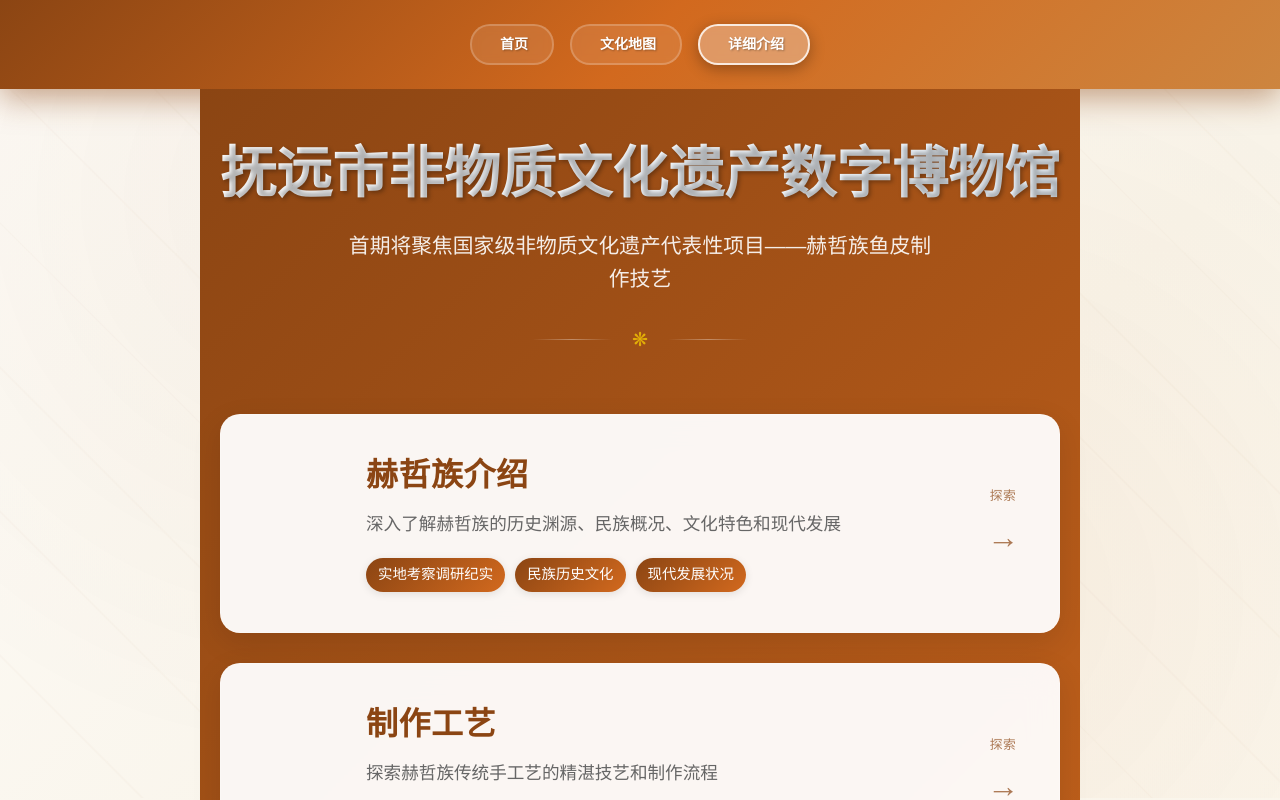
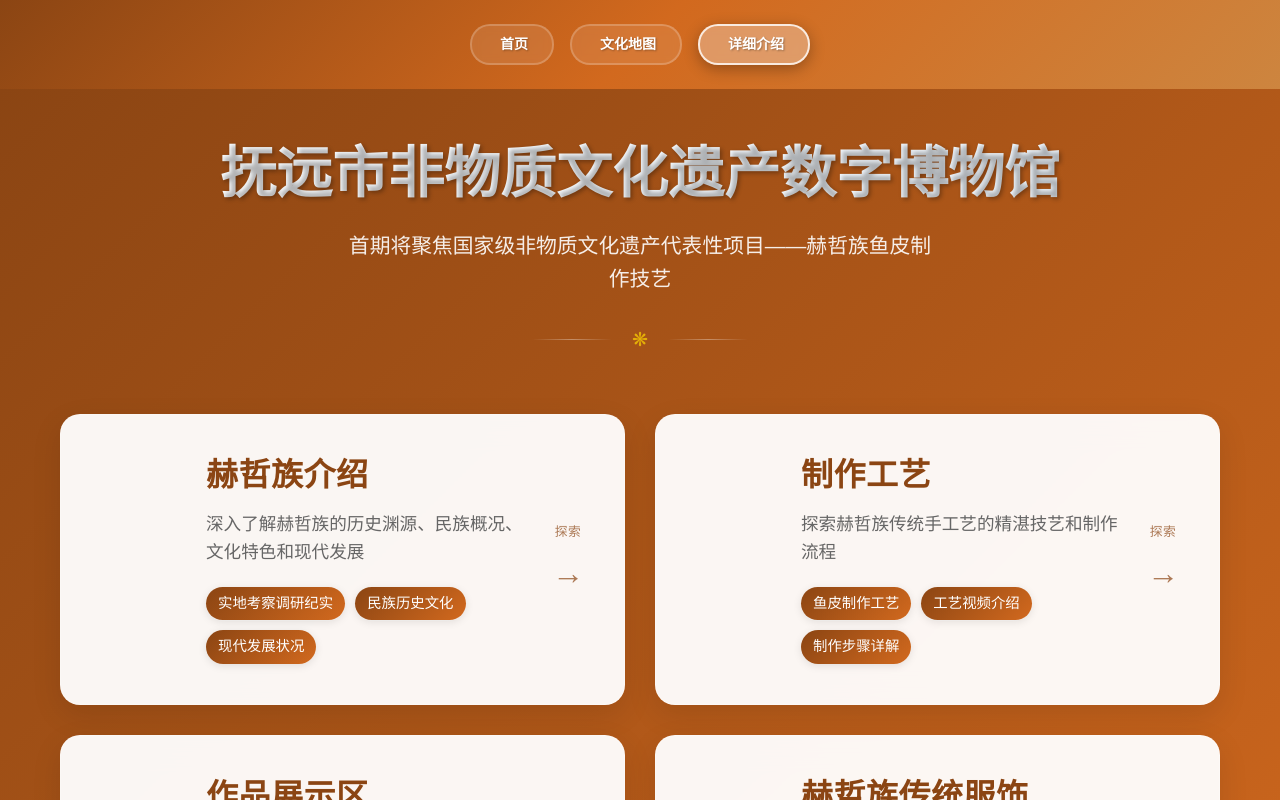
Before and after one commit to HeZheMuseum/HeZheMuseum, a Vue app: page /about in a window 1280 px wide. Shown: the top 800 px of the page. Built offline with nearby package versions, Linux system fonts and the light colour scheme; a small style sheet from the web is missing.

Commit message:
style(Map): 调整页面布局使用 flex 布局居中

```diff
--- a/src/views/About.vue
+++ b/src/views/About.vue
@@ -149,6 +149,10 @@ export default {
   background: linear-gradient(135deg, var(--primary-color) 0%, var(--secondary-color) 100%);
   padding: 20px 0;
   position: relative;
+  display: flex;
+  flex-direction: column;
+  align-items: center;
+  width: 100%;
 }
 
 .about-page::before {
--- a/src/views/Costumes.vue
+++ b/src/views/Costumes.vue
@@ -1,5 +1,5 @@
 <template>
-  <div class="costumes">
+  <div class="costumes d-flex flex-column align-center">
     <div class="container">
       <h1 class="page-title">赫哲族传统服饰</h1>
 
--- a/src/views/Crafts.vue
+++ b/src/views/Crafts.vue
@@ -1,5 +1,5 @@
 <template>
-  <div class="crafts">
+  <div class="crafts d-flex flex-column align-center">
     <div class="container">
       <h1 class="page-title">赫哲族制作工艺</h1>
 
@@ -146,28 +146,26 @@
           <h3>制作工具</h3>
           <div class="tools-list">
             <div class="tool-item">
-              <div class="tool-icon"></div>
+
               <div class="tool-content">
                 <h4>刮皮刀</h4>
                 <p>用于刮除鱼皮上的鳞片和杂质</p>
               </div>
             </div>
             <div class="tool-item">
-              <div class="tool-icon">🪡</div>
               <div class="tool-content">
                 <h4>骨针</h4>
                 <p>用动物骨头制作的针，用于缝制</p>
               </div>
             </div>
             <div class="tool-item">
-              <div class="tool-icon"></div>
+
               <div class="tool-content">
                 <h4>木铡刀</h4>
                 <p>一种用木头铡子制成的钝钝工具，用于切割和雕刻</p>
               </div>
             </div>
             <div class="tool-item">
-              <div class="tool-icon">✂️</div>
               <div class="tool-content">
                 <h4>裁剪工具</h4>
                 <p>用于裁剪鱼皮的各种工具</p>
--- a/src/views/Exhibition.vue
+++ b/src/views/Exhibition.vue
@@ -1,5 +1,5 @@
 <template>
-  <div class="exhibition">
+  <div class="exhibition d-flex flex-column align-center">
     <div class="container">
       <h1 class="page-title">作品展示区</h1>
 
--- a/src/views/Map.vue
+++ b/src/views/Map.vue
@@ -1,5 +1,5 @@
 <template>
-  <div class="map-page">
+  <div class="map-page d-flex flex-column align-center">
     <div class="page-background"></div>
     <div class="container">
       <!-- 页面标题区域 -->
```
